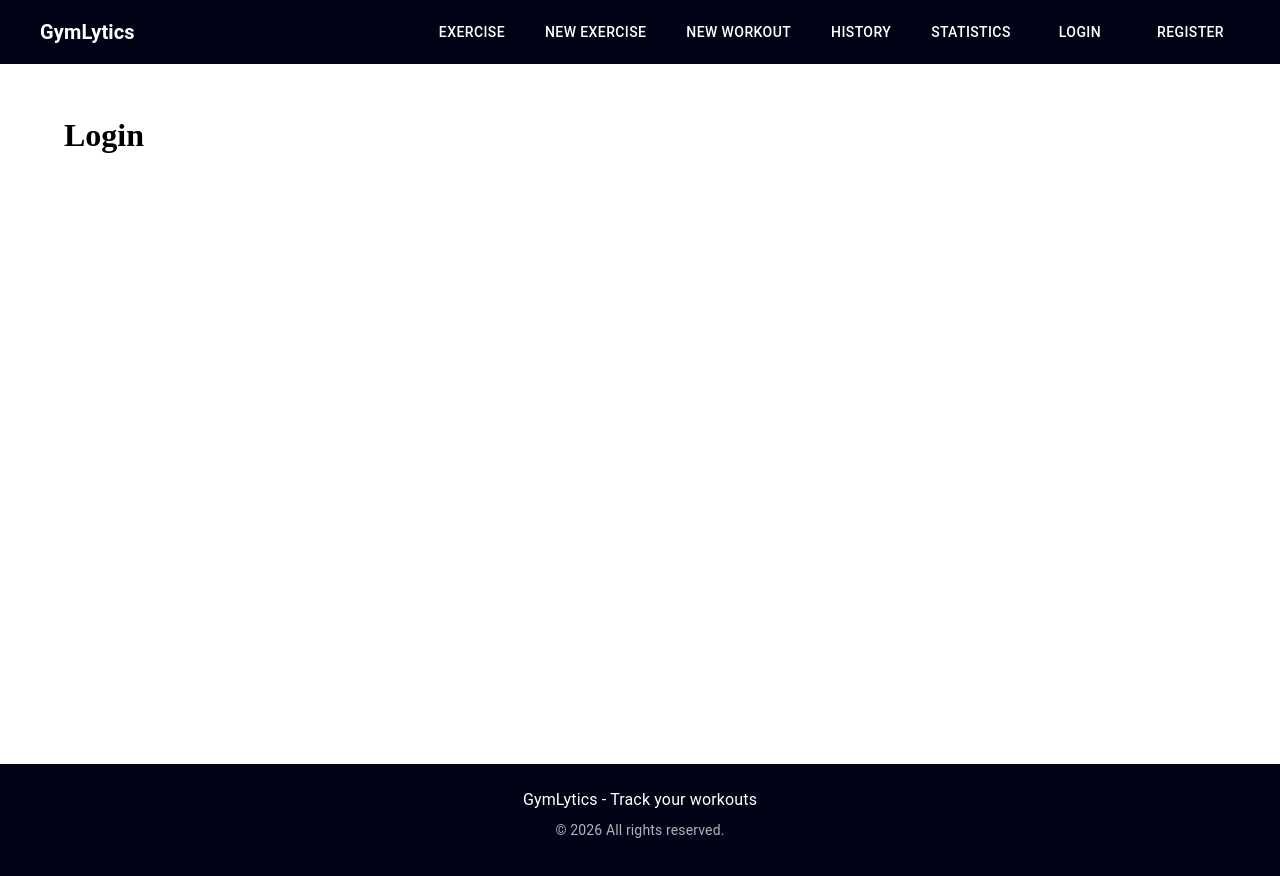
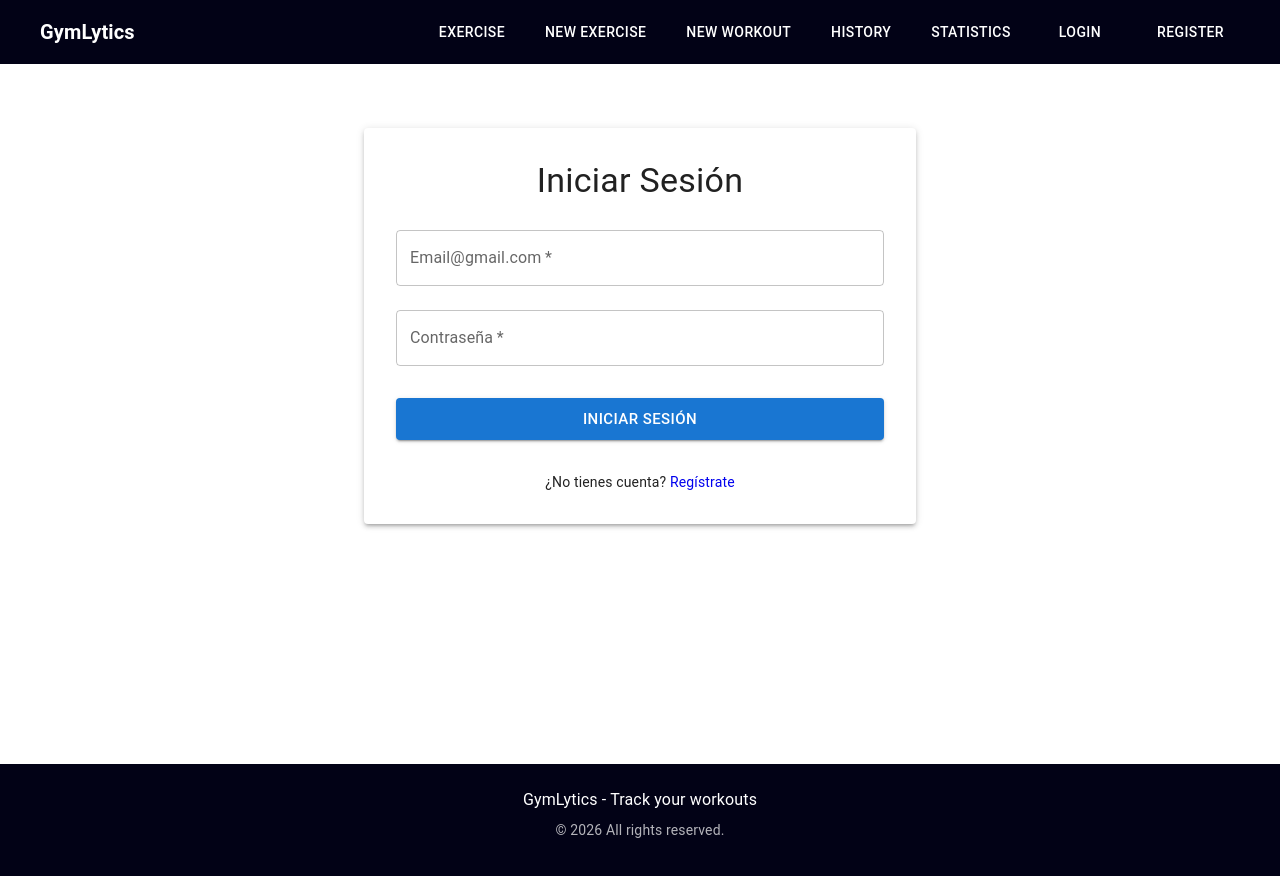
Before and after one commit to EdrickHernandez/gym-lytics, a React (Vite) app in the folder client/: page /login in a window 1280 px wide. Shown: the top 876 px of the page. Built offline with nearby package versions, Linux system fonts and the light colour scheme.

Commit message:
agg login

```diff
--- a/client/src/components/Auth/Login.jsx
+++ b/client/src/components/Auth/Login.jsx
@@ -1,8 +1,166 @@
+import { useState } from 'react';
+import { useNavigate, Link } from 'react-router-dom';
+import axios from 'axios';
+import {
+  Container,
+  TextField,
+  Button,
+  Typography,
+  Box,
+  Paper,
+  Alert
+} from '@mui/material';
+
+// Regex para validación
+const EMAIL_REGEX = /^[^\s@]+@[^\s@]+\.[^\s@]+$/;
+const PASSWORD_REGEX = /^.{6,}$/; // Mínimo 6 caracteres
+
 const Login = () => {
+  const navigate = useNavigate();
+  const [formData, setFormData] = useState({
+    email: '',
+    password: ''
+  });
+  const [errors, setErrors] = useState({});
+  const [error, setError] = useState('');
+  const [loading, setLoading] = useState(false);
+
+  const { email, password } = formData;
+
+  // Validar campo específico
+  const validateField = (name, value) => {
+    let error = '';
+
+    if (name === 'email') {
+      if (!value) {
+        error = 'El email es requerido';
+      } else if (!EMAIL_REGEX.test(value)) {
+        error = 'Ingresa un email válido';
+      }
+    }
+
+    if (name === 'password') {
+      if (!value) {
+        error = 'La contraseña es requerida';
+      } else if (!PASSWORD_REGEX.test(value)) {
+        error = 'La contraseña debe tener al menos 6 caracteres';
+      }
+    }
+
+    return error;
+  };
+
+  const onChange = (e) => {
+    const { name, value } = e.target;
+
+    // Validar en tiempo real
+    const fieldError = validateField(name, value);
+
+    setFormData({ ...formData, [name]: value });
+    setErrors({ ...errors, [name]: fieldError });
+    setError('');
+  };
+
+  const onSubmit = async (e) => {
+    e.preventDefault();
+
+    // Validar todos los campos antes de enviar
+    const emailError = validateField('email', email);
+    const passwordError = validateField('password', password);
+
+    setErrors({ email: emailError, password: passwordError });
+
+    // Si hay errores, no enviar
+    if (emailError || passwordError) {
+      return;
+    }
+
+    setLoading(true);
+    setError('');
+
+    try {
+      const response = await axios.post('http://localhost:3000/api/auth/login', {
+        email,
+        password
+      });
+
+      // Guardar token en localStorage
+      localStorage.setItem('token', response.data.token);
+      localStorage.setItem('user', JSON.stringify(response.data.user));
+
+      // Redireccionar al home
+      navigate('/');
+    } catch (err) {
+      setError(err.response?.data?.error || 'Error al iniciar sesión');
+    } finally {
+      setLoading(false);
+    }
+  };
+
   return (
-    <div>
-      <h1>Login</h1>
-    </div>
+    <Container maxWidth="sm">
+      <Paper elevation={3} sx={{ p: 4, mt: 4 }}>
+        <Typography variant="h4" component="h1" gutterBottom align="center">
+          Iniciar Sesión
+        </Typography>
+
+        {error && (
+          <Alert severity="error" sx={{ mb: 2 }}>
+            {error}
+          </Alert>
+        )}
+
+        <form onSubmit={onSubmit}>
+          <TextField
+            fullWidth
+            label="Email@gmail.com"
+            name="email"
+            type="email"
+            value={email}
+            onChange={onChange}
+            error={!!errors.email}
+            helperText={errors.email}
+            required
+            margin="normal"
+            variant="outlined"
+          />
+
+          <TextField
+            fullWidth
+            label="Contraseña"
+            name="password"
+            type="password"
+            value={password}
+            onChange={onChange}
+            error={!!errors.password}
+            helperText={errors.password}
+            required
+            margin="normal"
+            variant="outlined"
+          />
+
+          <Button
+            type="submit"
+            fullWidth
+            variant="contained"
+            size="large"
+            disabled={loading}
+            sx={{ mt: 3, mb: 2 }}
+          >
+            {loading ? 'Iniciando sesión...' : 'Iniciar Sesión'}
+          </Button>
+        </form>
+
+        <Box sx={{ textAlign: 'center', mt: 2 }}>
+          <Typography variant="body2">
+            ¿No tienes cuenta?{' '}
+            <Link to="/register" style={{ textDecoration: 'none' }}>
+              Regístrate
+            </Link>
+          </Typography>
+        </Box>
+      </Paper>
+    </Container>
   );
 };
 
```
